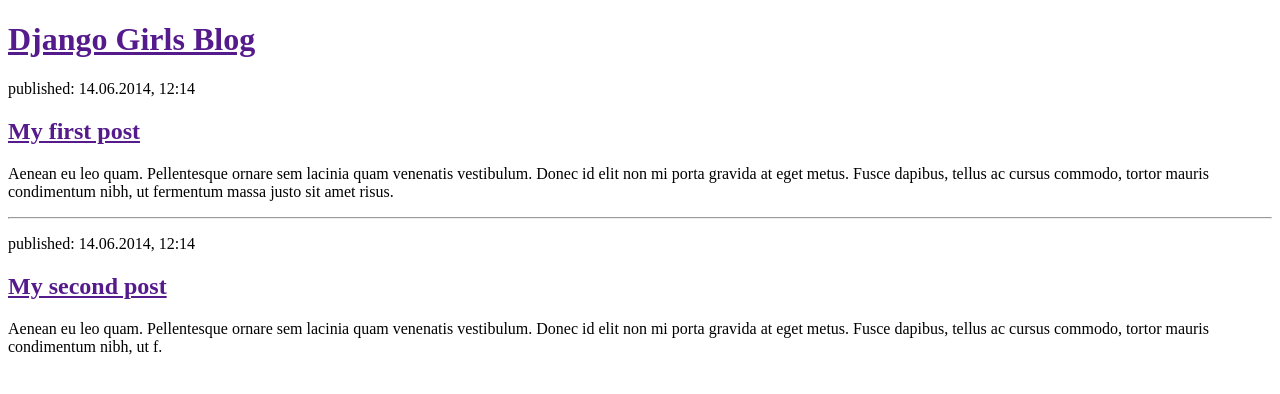
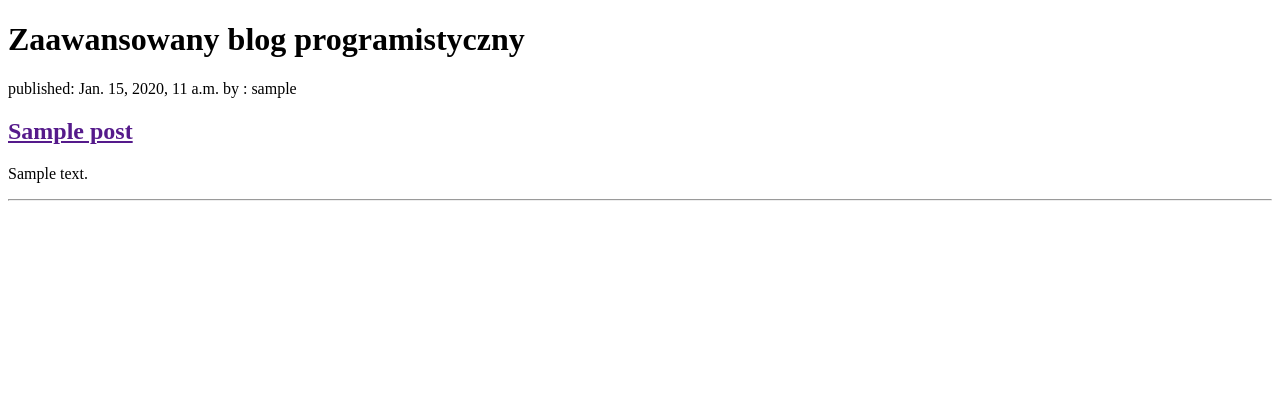
Before and after one commit to mdolata/django-first-blog, a Django app: template blog/templates/blog/post_list.html in a window 1280 px wide. Shown: the top 394 px of the page. Run offline with Django 3.2, Linux system fonts and the light colour scheme; the template is opened without the code that fills it: values that come from a table or form of the project are taken from there, others are empty; tables that the repository leaves empty hold one stand-in row (values such as "Sample post").

Commit message:
zmiana w stronie startowej poprawka w modelu dodanie payloadu do widoku dodanie znacznikow szablonu django

```diff
--- a/blog/models.py
+++ b/blog/models.py
@@ -9,10 +9,8 @@ class Post(models.Model):
     published_date = models.DateTimeField(blank=True, null=True)
 
     def publish(self):
-        self.published_date = timezone.now
+        self.published_date = timezone.now()
         self.save()
 
     def __str__(self):
         return self.title
-
-# Create your models here.
--- a/blog/templates/blog/post_list.html
+++ b/blog/templates/blog/post_list.html
@@ -6,19 +6,23 @@
 </head>
  <body>
         <div>
-            <h1><a href="">Django Girls Blog</a></h1>
+            <h1>Zaawansowany blog programistyczny</h1>
         </div>
+{% for post in posts %}
+        <div>
+            <p>published: {{post.published_date }} by : {{ post.author }} </p>
+            <h2><a href="">{{post.title }}</a></h2>
+            <p>{{ post.text|linebreaksbr }}</p>
+        </div>
+        {% if forloop.last == True and forloop.first == True  %}
+        <hr>
+        {% endif %}
+        {% if forloop.last == False %}
+        <hr>
+        {% endif %}
 
-        <div>
-            <p>published: 14.06.2014, 12:14</p>
-            <h2><a href="">My first post</a></h2>
-            <p>Aenean eu leo quam. Pellentesque ornare sem lacinia quam venenatis vestibulum. Donec id elit non mi porta gravida at eget metus. Fusce dapibus, tellus ac cursus commodo, tortor mauris condimentum nibh, ut fermentum massa justo sit amet risus.</p>
-        </div>
-<hr>
-        <div>
-            <p>published: 14.06.2014, 12:14</p>
-            <h2><a href="">My second post</a></h2>
-            <p>Aenean eu leo quam. Pellentesque ornare sem lacinia quam venenatis vestibulum. Donec id elit non mi porta gravida at eget metus. Fusce dapibus, tellus ac cursus commodo, tortor mauris condimentum nibh, ut f.</p>
-        </div>
+ {% endfor %}
+
+
     </body>
 </html>
--- a/blog/views.py
+++ b/blog/views.py
@@ -1,8 +1,11 @@
 from django.shortcuts import render
+from django.utils import timezone
+from .models import Post
 
 
 def post_list(request):
-    return render(request, 'blog/post_list.html', {})
+    posts = Post.objects.filter(published_date__lte=timezone.now()).order_by('published_date')
+    return render(request, 'blog/post_list.html', {'posts': posts})
 
 
 def home(request):
```
Also changed, not shown: blog/templates/blog/home.html (+4 -3 lines), 1 other file.
